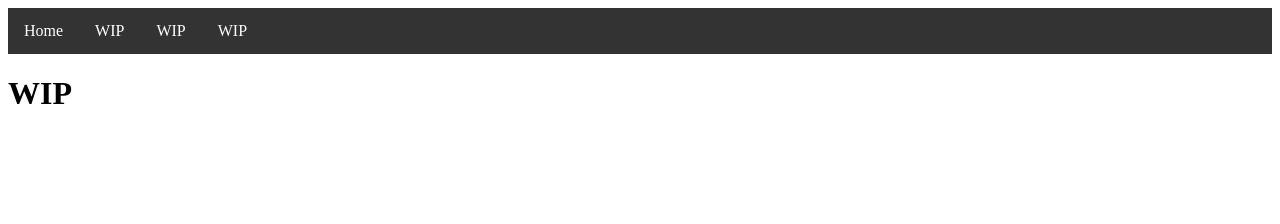
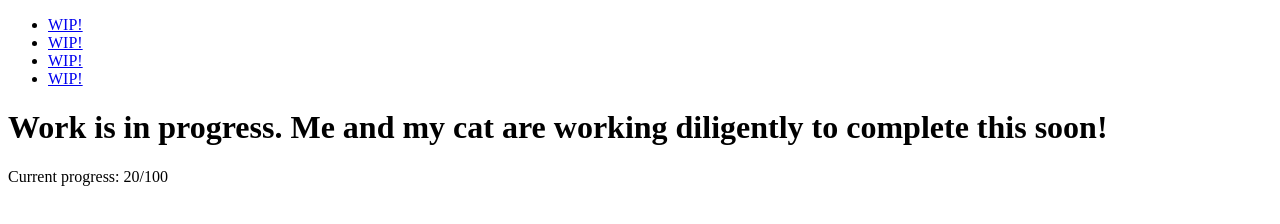
Before and after one commit to jakolzhang/jakolzhang.github.io, a plain HTML site: page index.html in a window 1280 px wide. Drawn offline with Linux system fonts and the light colour scheme.

Commit message:
Update index.html

```diff
--- a/index.html
+++ b/index.html
@@ -1,40 +1,16 @@
 <!DOCTYPE html>
 <html>
 <head>
-<style>
-ul {
-  list-style-type: none;
-  margin: 0;
-  padding: 0;
-  overflow: hidden;
-  background-color: #333;
-}
-
-li {
-  float: left;
-}
-
-li a {
-  display: block;
-  color: white;
-  text-align: center;
-  padding: 14px 16px;
-  text-decoration: none;
-}
-
-li a:hover {
-  background-color: #111;
-}
-</style>
 </head>
 <body>
 
 <ul>
-  <li><a class="active" href="#home">Home</a></li>
-  <li><a href="#news">WIP</a></li>
-  <li><a href="#contact">WIP</a></li>
-  <li><a href="#about">WIP</a></li>
+  <li><a class="active" href="#home">WIP!</a></li>
+  <li><a href="#news">WIP!</a></li>
+  <li><a href="#contact">WIP!</a></li>
+  <li><a href="#about">WIP!</a></li>
 </ul>
-<h1>WIP</h1>
+<h1>Work is in progress. Me and my cat are working diligently to complete this soon!</h1>
+<p>Current progress: 20/100</p>
 </body>
 </html>
```
